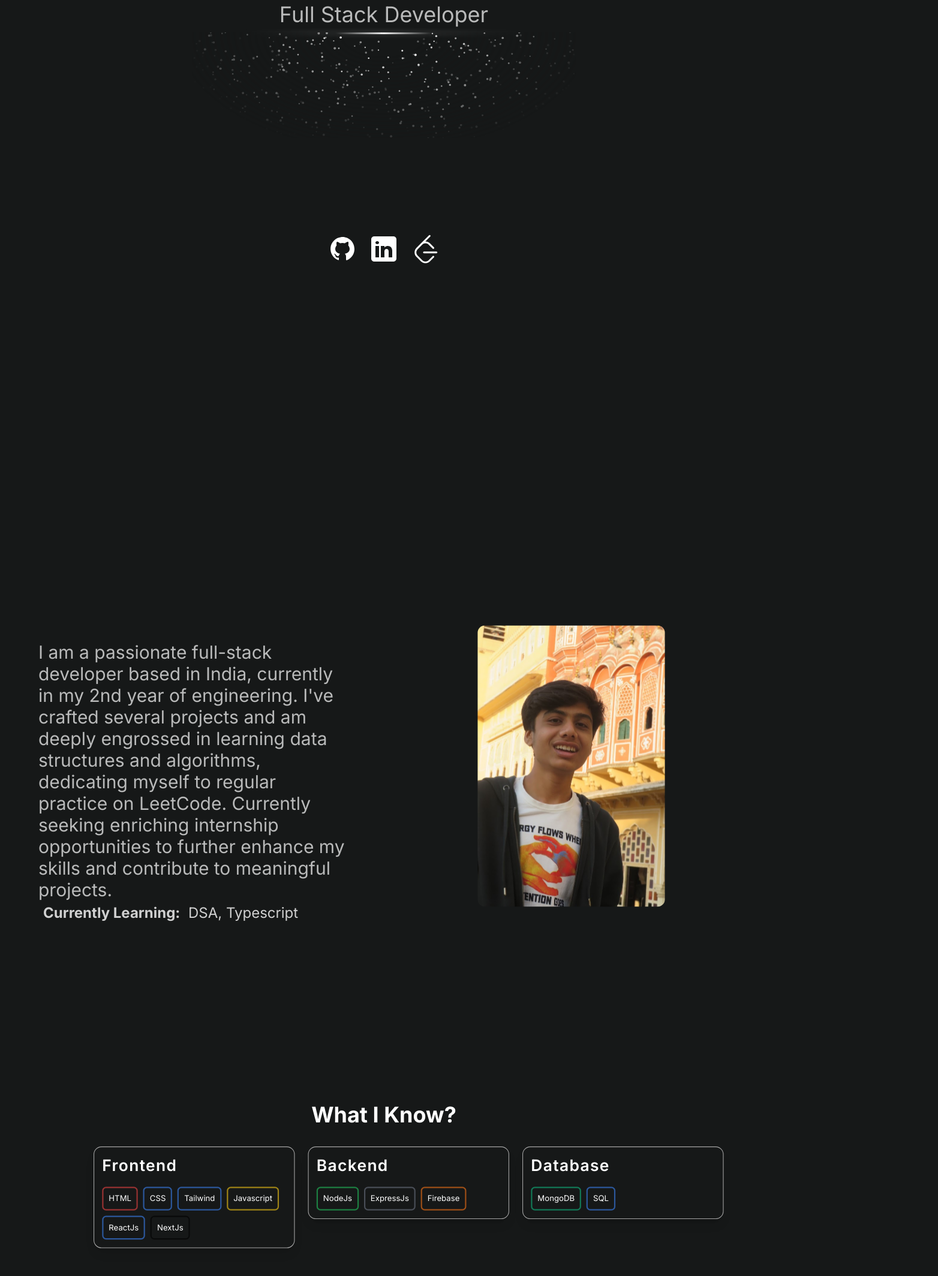
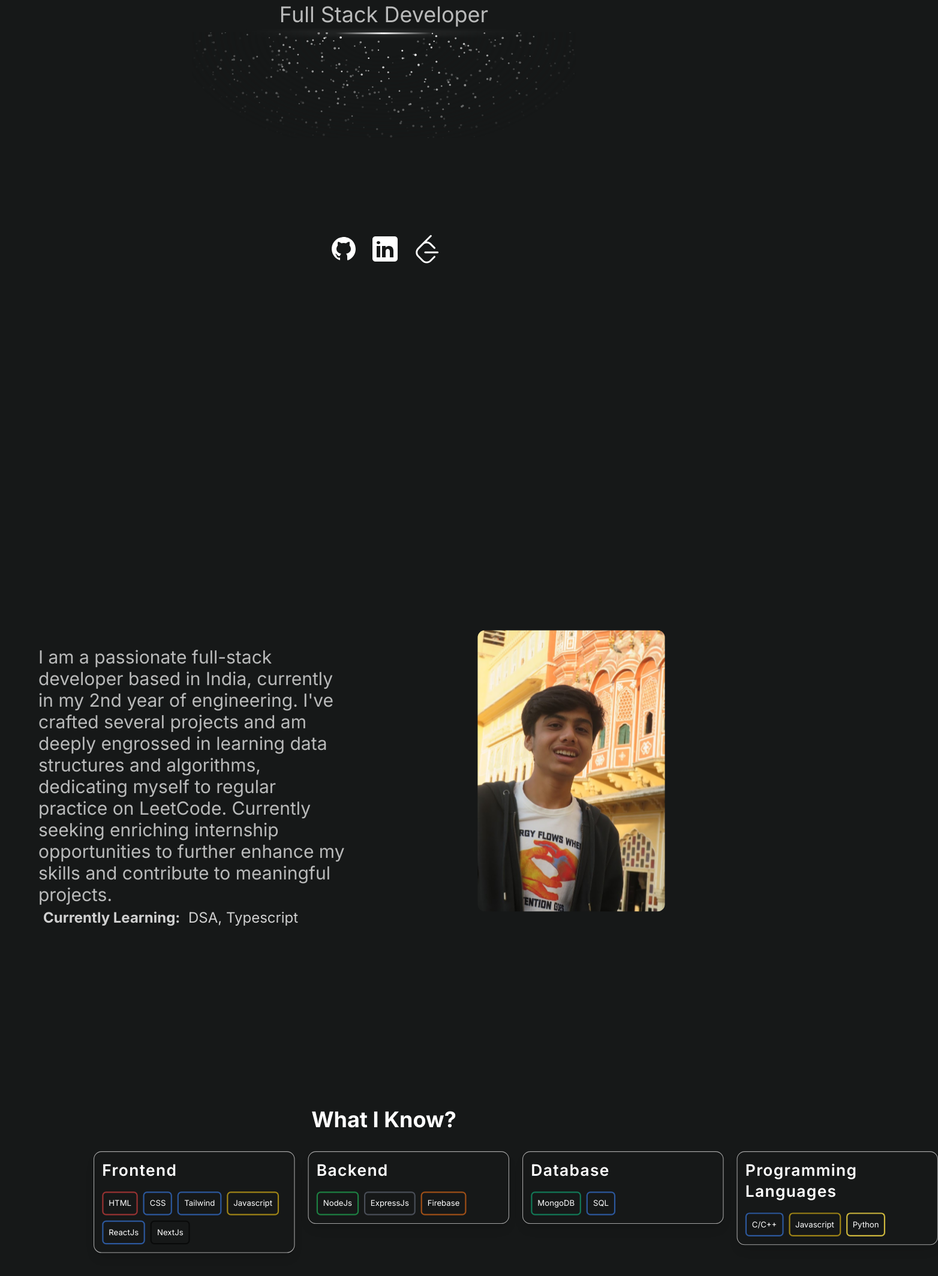
Before and after one commit to KetanKumavat/Portfolio-2, a Next.js app: page / in a window 1280 px wide. Shown: the part 305-2432 px from the top of the page at 60% size, 1564 px wide, since content can reach past the window. Built offline with nearby package versions, Linux system fonts and the light colour scheme.

Commit message:
added get resume button for mobile view

```diff
--- a/package.json
+++ b/package.json
@@ -22,6 +22,7 @@
     "next": "14.1.0",
     "react": "^18",
     "react-dom": "^18",
+    "react-icons": "^5.0.1",
     "react-intersection-observer": "^9.8.2",
     "react-sticky": "^6.0.3",
     "sharp": "^0.33.3",
--- a/src/app/components/Card/TechCard.tsx
+++ b/src/app/components/Card/TechCard.tsx
@@ -48,7 +48,9 @@ const TechCard: FC<TechCardProps> = ({ title, classaName, tech }) => {
                 item === "Firebase" && "border-2 border-orange-500/60",
                 item === "MySql" && "border-2 border-blue-500/60",
                 item === "MongoDB" && "border-2 border-emerald-500/60",
-                item === "SQL" && "border-2 border-blue-500/60"
+                item === "SQL" && "border-2 border-blue-500/60",
+                item === "C/C++" && "border-2 border-blue-500/60",
+                item === "Python" && "border-2 border-yellow-300/80",
               )}>
               {item}
             </div>
--- a/src/app/components/Home.jsx
+++ b/src/app/components/Home.jsx
@@ -3,6 +3,8 @@ import React, { useEffect, useState } from "react";
 import Ellipse from "../../../public/Ellipse 9.svg";
 import Image from "next/image";
 import { SparklesCore } from "./ui/Sparkles";
+import { motion } from "framer-motion";
+import { FiDownload } from "react-icons/fi";
 
 function Home() {
   // const [github, setGithub] = useState(null);
@@ -67,10 +69,25 @@ function Home() {
             particleColor="#FFFFFF"
           />
           {/* <div className="absolute flex justify-center items-center inset-0 w-full h-full rounded-full [mask-image:radial-gradient(350px_200px_at_top,transparent_20%,white)]"></div> */}
-          <div className="absolute inset-0 bg-[#161818] w-full h-full [mask-image:radial-gradient(350px_200px_at_top,transparent_20%,white)]"></div>
+          <div className="md:absolute md:flex hidden md:inset-0 md:bg-[#161818] md:md:w-full h-full md:[mask-image:radial-gradient(350px_200px_at_top,transparent_20%,white)]"></div>
         </div>
+        <div className="py-8 -mt-16">
+        <motion.button
+          whileHover={{ scale: 1.1 }}
+          whileTap={{ scale: 0.9 }}
+          className="focus:outline-none md:hidden">
+          {/* download resume button */}
+          <a href="/Resume_of_KetanKumavat.pdf" download="Ketan's Resume">
+            <div className="flex justify-center items-center gap-2 bg-neutral-500 font-semibold text-neutral-100 px-3 py-2 rounded-md cursor-pointer ">
+              <FiDownload size={20} />
+              <span>Download Resume</span>
+            </div>
+          </a>
+        </motion.button>
       </div>
-      <div className="flex md:mt-[20vh] flex-row gap-5 justify-center items-center">
+      </div>
+
+      <div className="flex md:mt-[20vh] mb-2 flex-row gap-5 md:mr-0 ml-1 justify-center items-center">
         <div>
           <a href="https://github.com/KetanKumavat" target="_blank">
             <svg
@@ -168,7 +185,7 @@ function Home() {
           </a>
         </div>
         {/* <div>
-          <a href="https://www.codechef.com/users/ketank03" target="_blank">
+          <a href="https://www.codechef.com/users/ketan0311" target="_blank">
             <svg
               xmlns="http://www.w3.org/2000/svg"
               x="0px"
--- a/src/app/components/TechStack.tsx
+++ b/src/app/components/TechStack.tsx
@@ -51,6 +51,11 @@ const TechStack: FC<TechStackProps> = ({}) => {
           classaName="bg-[#e0558a]"
           tech={["MongoDB", "SQL"]}
         />
+        <TechCard
+          title="Programming Languages"
+          classaName="bg-[#e0558a]"
+          tech={["C/C++", "Javascript", "Python"]}
+        />
       </motion.div>
     </div>
   );
```
Also changed, not shown: 2 other files (tests, documents, lock files or other folders).
